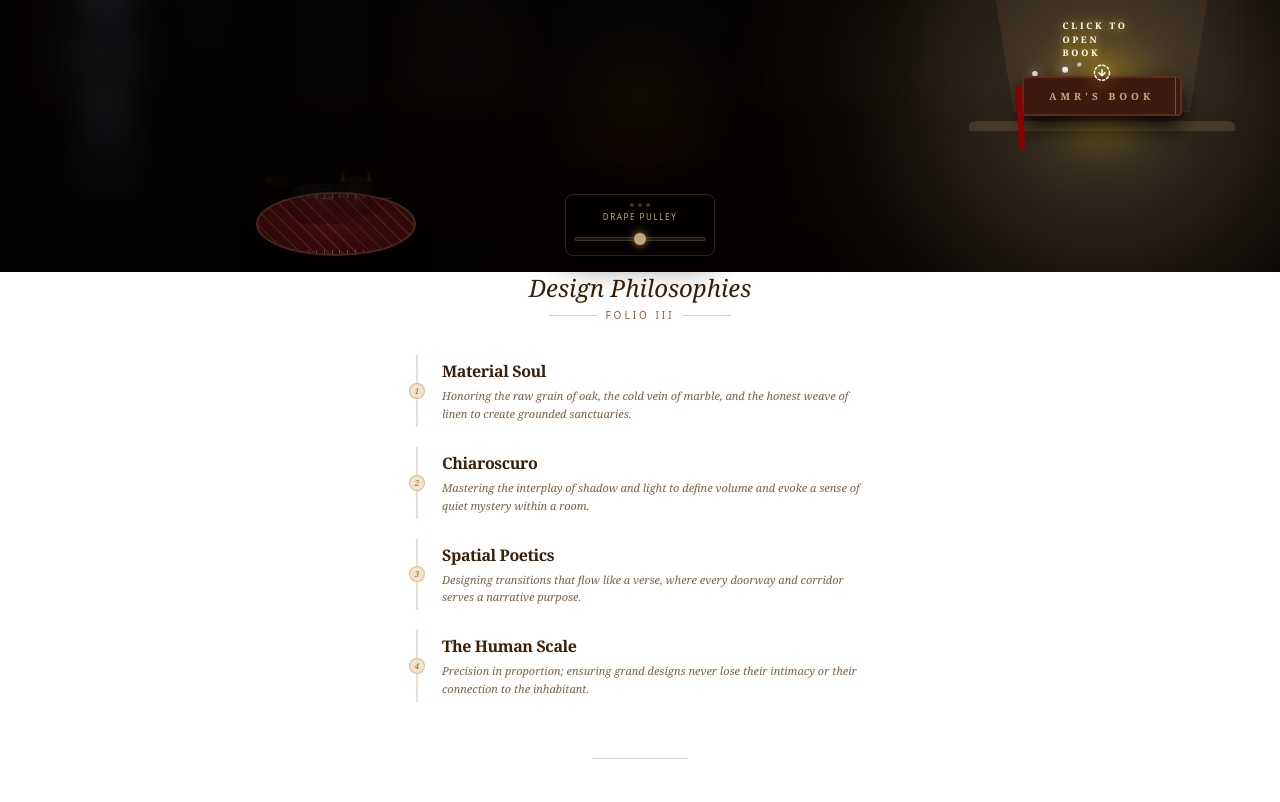
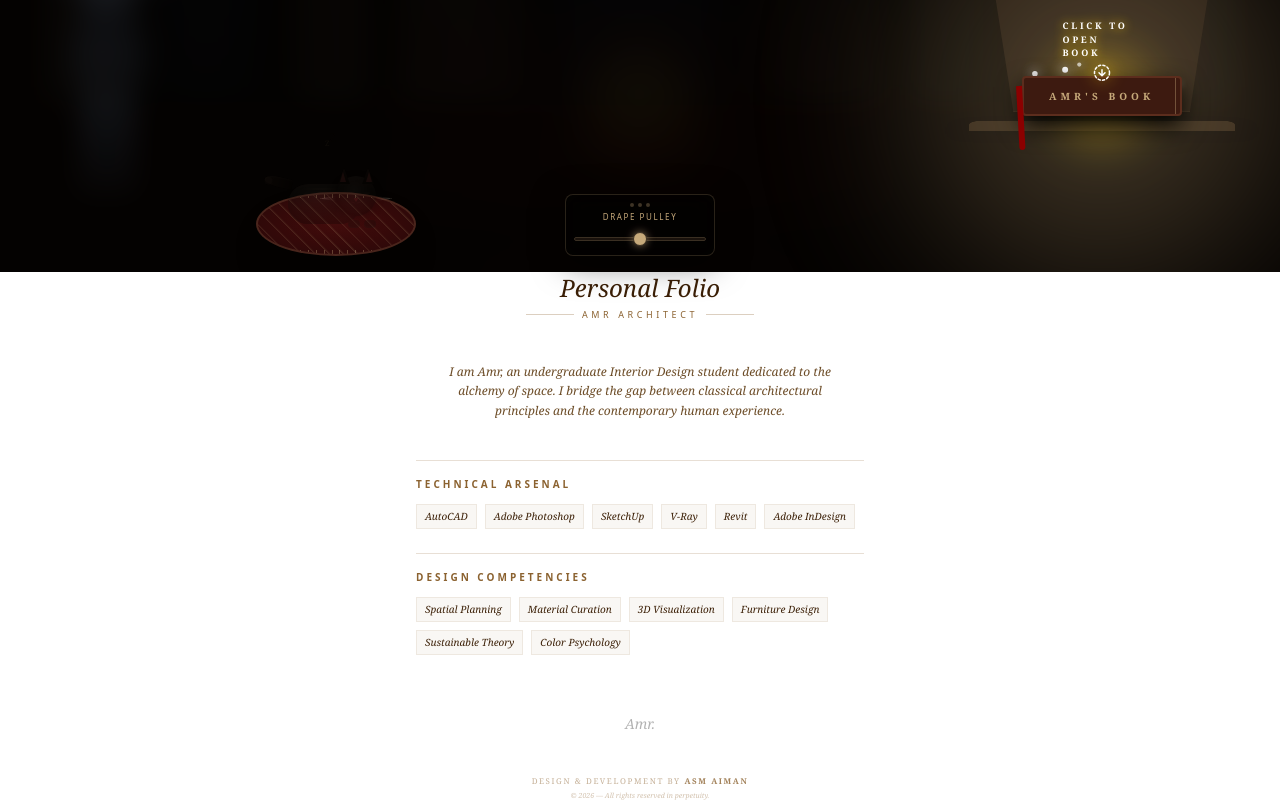
Before and after one commit to ASM-Aiman/internal-design-architect-portfolio, a Next.js app: page /about in a window 1280 px wide. Shown: the part 528-1330 px from the top of the page. Before the commit the page ends 1287 px from the top, so only its background shows below. Built offline with nearby package versions, Linux system fonts and the light colour scheme.

Commit message:
aboytme sect

```diff
--- a/src/app/about/page.tsx
+++ b/src/app/about/page.tsx
@@ -2,68 +2,88 @@
 import { motion } from "framer-motion";
 
 export default function Artifacts() {
-  const attributes = [
+  const sections = [
     {
-      title: "Material Soul",
-      desc: "Honoring the raw grain of oak, the cold vein of marble, and the honest weave of linen to create grounded sanctuaries."
+      category: "The Visionary",
+      content: "I am Amr, an undergraduate Interior Design student dedicated to the alchemy of space. I bridge the gap between classical architectural principles and the contemporary human experience."
     },
     {
-      title: "Chiaroscuro",
-      desc: "Mastering the interplay of shadow and light to define volume and evoke a sense of quiet mystery within a room."
+      category: "Technical Arsenal",
+      tools: ["AutoCAD", "Adobe Photoshop", "SketchUp", "V-Ray", "Revit", "Adobe InDesign"]
     },
     {
-      title: "Spatial Poetics",
-      desc: "Designing transitions that flow like a verse, where every doorway and corridor serves a narrative purpose."
-    },
-    {
-      title: "The Human Scale",
-      desc: "Precision in proportion; ensuring grand designs never lose their intimacy or their connection to the inhabitant."
-    },
+      category: "Design Competencies",
+      skills: ["Spatial Planning", "Material Curation", "3D Visualization", "Furniture Design", "Sustainable Theory", "Color Psychology"]
+    }
   ];
 
-  const inkColor = "#3b1f06";
-  const borderInk = "rgba(139, 98, 48, 0.2)";
-
   return (
-    <div className="flex flex-col gap-6 w-full max-w-md mx-auto">
-      {/* Header with an archaic flourish */}
+    <div className="flex flex-col gap-8 w-full max-w-md mx-auto">
+      {/* Header */}
       <div className="text-center mb-2">
-        <h2 className="text-[#3b1f06] text-2xl font-serif italic">Design Philosophies</h2>
+        <h2 className="text-[#3b1f06] text-2xl font-serif italic">Personal Folio</h2>
         <div className="flex items-center justify-center gap-2 mt-1">
           <div className="h-[1px] w-12 bg-[#8b6230]/30" />
-          <span className="text-[#8b6230] text-[10px] tracking-[0.3em]">FOLIO III</span>
+          <span className="text-[#8b6230] text-[9px] tracking-[0.4em]">AMR ARCHITECT</span>
           <div className="h-[1px] w-12 bg-[#8b6230]/30" />
         </div>
       </div>
 
-      <div className="flex flex-col gap-5">
-        {attributes.map((attr, index) => (
+      {/* Description Section */}
+      <motion.div
+        initial={{ opacity: 0 }}
+        animate={{ opacity: 1 }}
+        className="text-center px-4"
+      >
+        <p className="text-[12px] leading-relaxed text-[#5c3810]/90 font-serif italic">
+          {sections[0].content}
+        </p>
+      </motion.div>
+
+      {/* Tools & Skills Grid */}
+      <div className="grid grid-cols-1 gap-6 mt-2">
+        {sections.slice(1).map((sec, idx) => (
           <motion.div
-            key={attr.title}
-            initial={{ opacity: 0, y: 10 }}
-            animate={{ opacity: 1, y: 0 }}
-            transition={{ delay: index * 0.1 }}
-            className="group relative border-l-2 border-[#8b6230]/20 pl-6 py-1 hover:border-[#8b6230] transition-colors"
+            key={sec.category}
+            initial={{ opacity: 0, x: -10 }}
+            animate={{ opacity: 1, x: 0 }}
+            transition={{ delay: idx * 0.2 }}
+            className="border-t border-[#8b6230]/20 pt-4"
           >
-            {/* Small decorative index number */}
-            <span className="absolute -left-[9px] top-1/2 -translate-y-1/2 w-4 h-4 bg-[#f2e3c9] text-[#8b6230] text-[8px] flex items-center justify-center border border-[#8b6230]/30 rounded-full font-serif italic">
-              {index + 1}
-            </span>
+            <h3 className="text-[10px] tracking-[0.3em] uppercase text-[#8b6230] mb-3 font-bold">
+              {sec.category}
+            </h3>
 
-            <h3 className="text-base text-[#3b1f06] font-serif font-bold tracking-tight mb-1">
-              {attr.title}
-            </h3>
-            <p className="text-[11px] leading-relaxed text-[#5c3810]/80 font-serif italic">
-              {attr.desc}
-            </p>
+            <div className="flex flex-wrap gap-2">
+              {(sec.tools || sec.skills || []).map((item) => (
+                <span
+                  key={item}
+                  className="text-[10px] font-serif border border-[#8b6230]/10 px-2 py-1 bg-[#8b6230]/5 text-[#3b1f06] italic"
+                >
+                  {item}
+                </span>
+              ))}
+            </div>
           </motion.div>
         ))}
       </div>
 
-      {/* Footer detail */}
-      <div className="mt-8 flex justify-center opacity-20">
-        <div className="w-24 h-[1px] bg-[#3b1f06]" />
+      {/* Bottom Sign-off */}
+      <div className="mt-6 text-center opacity-30">
+        <span className="text-[14px] font-serif italic">Amr.</span>
       </div>
+
+             {/* ── COPYRIGHT & ATTRIBUTION ── */}
+        <div className="mt-2 text-center flex flex-col gap-1">
+          <p className="text-[8px] font-serif tracking-[0.2em] text-[#8b6230]/50 uppercase">
+            Design & Development by <span className="text-[#8b6230]/80 font-bold">ASM Aiman</span>
+          </p>
+          <p className="text-[7px] font-serif italic text-[#8b6230]/40">
+            © {new Date().getFullYear()} — All rights reserved in perpetuity.
+          </p>
+        </div>
     </div>
+
+
   );
 }
--- a/src/app/gallery/page.tsx
+++ b/src/app/gallery/page.tsx
@@ -316,16 +316,14 @@ export default function Gallery() {
         </motion.div>
 
         {/* Footer */}
-        <div className="mt-8 flex justify-center opacity-10 shrink-0">
-          <svg width="100" height="40" viewBox="0 0 100 40" fill="none">
-            <path d="M10,20 Q50,0 90,20 Q50,40 10,20" stroke={inkColor} strokeWidth="0.5" />
-          </svg>
-        </div>
-        <div
-          className="text-center text-[9px] italic opacity-30 font-serif shrink-0"
-          style={{ color: inkColor }}
-        >
-          Exhibit Collection MDXXVI
+             {/* ── COPYRIGHT & ATTRIBUTION ── */}
+        <div className="mt-2 text-center flex flex-col gap-1">
+          <p className="text-[8px] font-serif tracking-[0.2em] text-[#8b6230]/50 uppercase">
+            Design & Development by <span className="text-[#8b6230]/80 font-bold">ASM Aiman</span>
+          </p>
+          <p className="text-[7px] font-serif italic text-[#8b6230]/40">
+            © {new Date().getFullYear()} — All rights reserved in perpetuity.
+          </p>
         </div>
       </motion.div>
 
@@ -337,6 +335,7 @@ export default function Gallery() {
           onClose={() => setLightbox(null)}
         />
       )}
+
     </>
   );
 }
--- a/src/app/page.tsx
+++ b/src/app/page.tsx
@@ -30,6 +30,16 @@ export default function Home() {
       >
 
       </p>
+
+             {/* ── COPYRIGHT & ATTRIBUTION ── */}
+        <div className="mt-2 text-center flex flex-col gap-1">
+          <p className="text-[8px] font-serif tracking-[0.2em] text-[#8b6230]/50 uppercase">
+            Design & Development by <span className="text-[#8b6230]/80 font-bold">ASM Aiman</span>
+          </p>
+          <p className="text-[7px] font-serif italic text-[#8b6230]/40">
+            © {new Date().getFullYear()} — All rights reserved in perpetuity.
+          </p>
+        </div>
     </motion.div>
   );
 }
--- a/src/components/layout/RoomLayout.tsx
+++ b/src/components/layout/RoomLayout.tsx
@@ -73,7 +73,7 @@ const [mobileTocOpen, setMobileTocOpen] = useState(false);
 
   const navLinks = [
     { name: "Home", path: "/" },
-    { name: "Artifacts", path: "/about" },
+    { name: "About me", path: "/about" },
     { name: "Galleria", path: "/gallery" },
     { name: "Contact", path: "/contact" },
   ];
```
